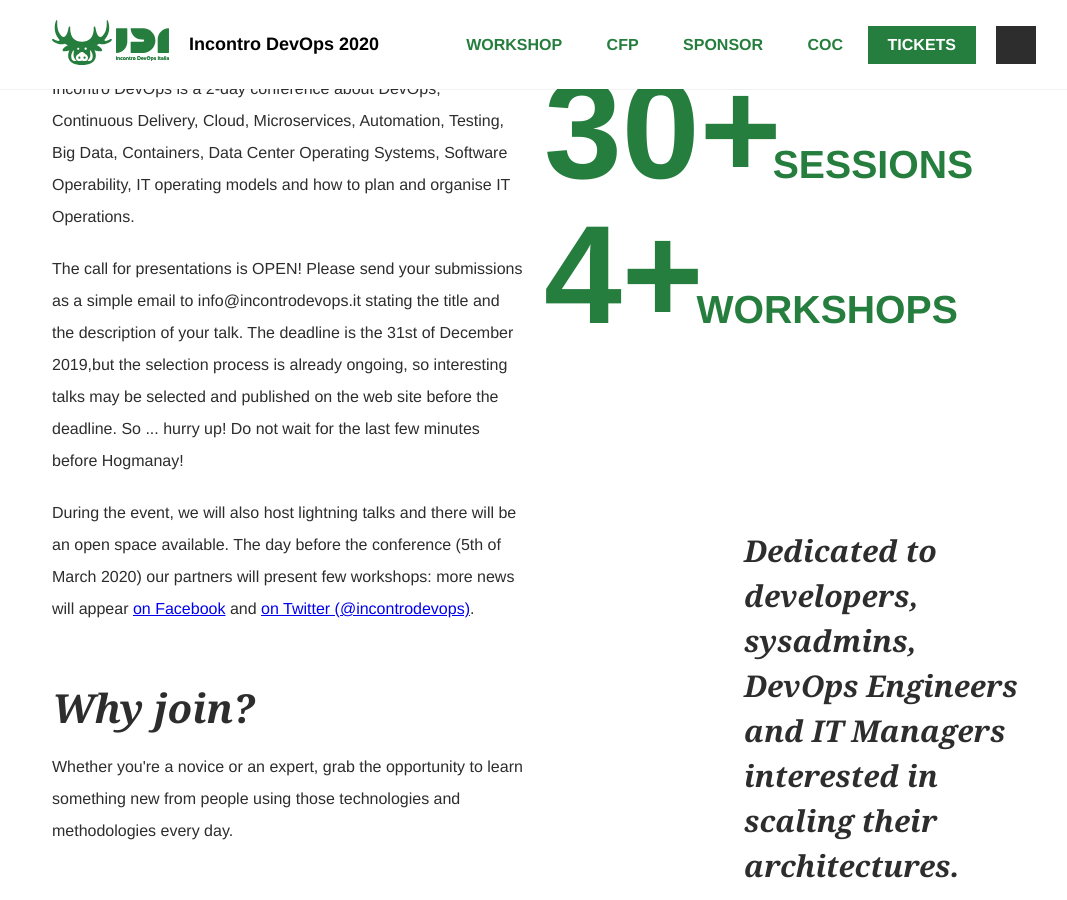
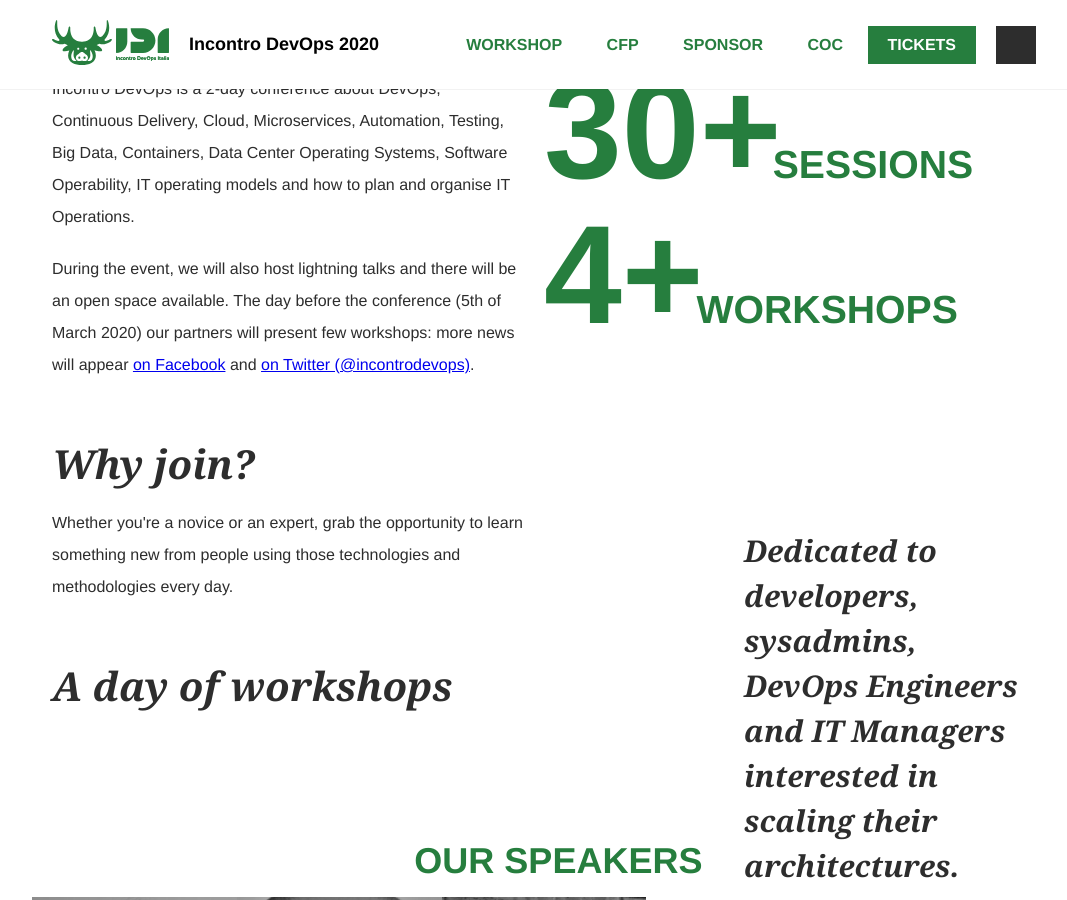
Before and after one commit to giuliatosato/2020.incontrodevops.it, a Jekyll site: the page built from index.html, in a window 1280 px wide and 900 px high, scrolled down 903 px. Shown: the whole window, without its empty margins (96-1163 px from the left). Built offline with Jekyll 4.4.1, drawn with Linux system fonts in a browser that asks for light colours; some web fonts are replaced; comment, search, counter and statistics services are not loaded.

Commit message:
close cfp

```diff
--- a/_includes/index/conf-infos.html
+++ b/_includes/index/conf-infos.html
@@ -6,11 +6,6 @@
       </p>
       <p class="conf-infos__text">
         Incontro DevOps is a 2-day conference about DevOps, Continuous Delivery, Cloud, Microservices, Automation, Testing, Big Data, Containers, Data Center Operating Systems, Software Operability, IT operating models and how to plan and organise IT Operations.
-      </p>
-      <p class="conf-infos__text">
-      The call for presentations is OPEN! Please send your submissions as a simple email to info@incontrodevops.it stating the title and the description of your talk. The deadline is the 31st of December 2019,but the selection process is already ongoing, so interesting talks
-     may be selected and published on the web site before the deadline. So ... hurry up! Do not wait for the last few minutes before Hogmanay!
-      </p>
       <p class="conf-infos__text">
         During the event, we will also host lightning talks and there will be an open space available. The day before the conference (5th of March 2020) our partners will present few workshops: more news will appear <a href="https://www.facebook.com/incontrodevops/" target="_blank">on Facebook</a> and <a href="https://twitter.com/incontrodevops" target="_blank">on Twitter (@incontrodevops)</a>.
       </p>
```
